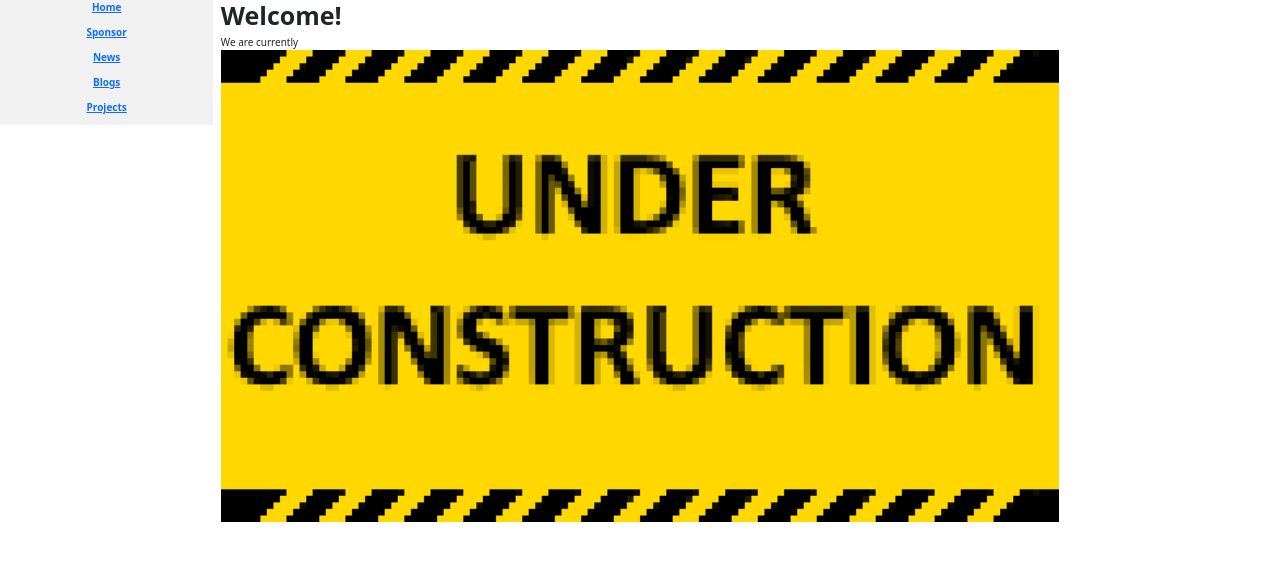
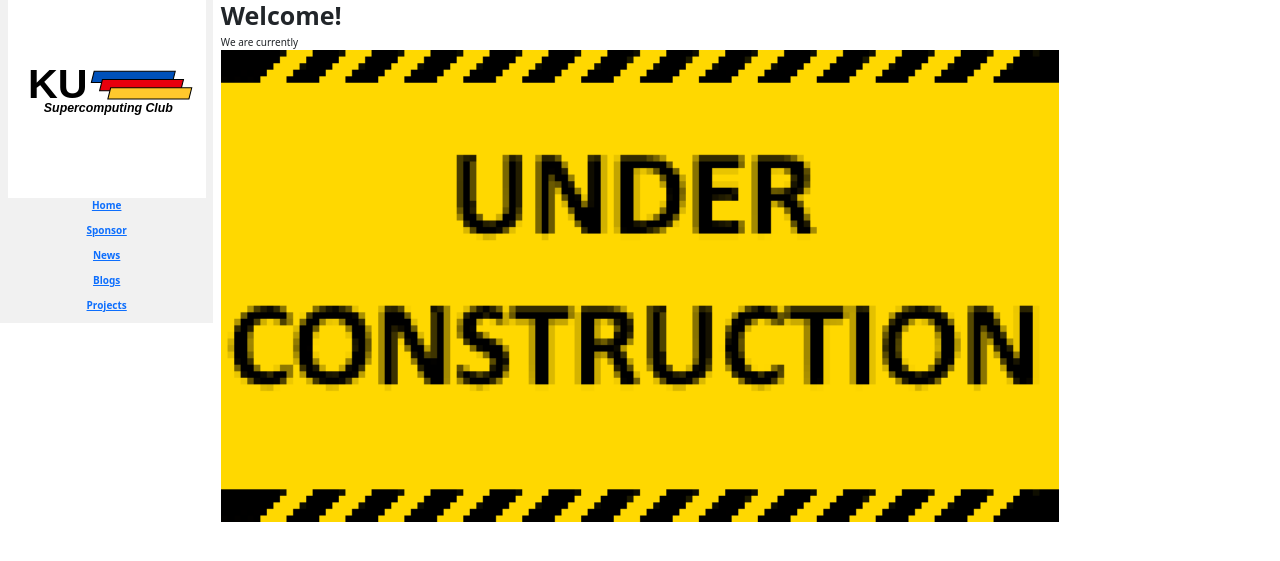
Before and after one commit to KU-Supercomputing-Club/KU-Supercomputing-Club.github.io, a Jekyll site: the page built from index.html, in a window 1280 px wide. Shown: the top 561 px of the page. Built offline with Jekyll 4.4.1, drawn with Linux system fonts in a browser that asks for light colours.

Commit message:
Update default.html

```diff
--- a/_layouts/default.html
+++ b/_layouts/default.html
@@ -13,7 +13,7 @@
         <div class="container-fluid text-center">
             <div class="row content">
                 <div class="col-sm-2 sidenav">
-                    <img-fluid src="/assets/clubpfp.svg" style='width: 100%; object-fit: contain' />
+                    <img src="/assets/clubpfp.svg" style='width: 100%; object-fit: contain' />
                         <p><a href="https://ku-supercomputing-club.github.io/index">   <b>Home</b>             </a></p>
                         <p><a href="https://ku-supercomputing-club.github.io/sponsor">   <b>Sponsor</b>        </a></p>
                         <p><a href="https://ku-supercomputing-club.github.io/news">   <b>News</b>              </a></p>
```
